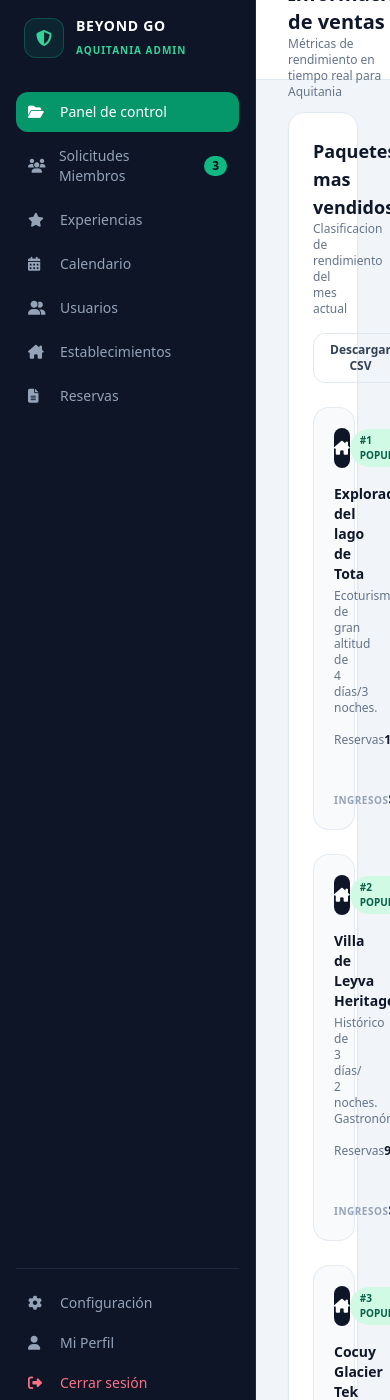
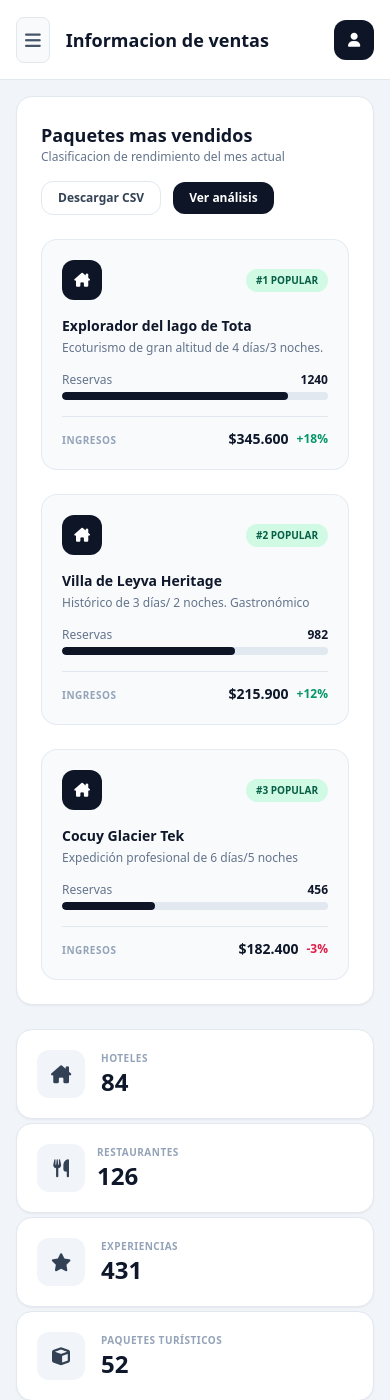
Before and after one commit to 71steven00/BeyondGo, a Django app: page /administrador/ in a window 390 px wide. Shown: the top 1400 px of the page. Run offline with Django 5.2, Linux system fonts and the light colour scheme; some libraries are stand-ins or nearby versions.

Commit message:
refactor: agrego nuva funcionalidad para que quede responsive en movil

```diff
--- a/templates/base_super_admin.html
+++ b/templates/base_super_admin.html
@@ -19,11 +19,16 @@
 </head>
 <body class="bg-slate-100 text-slate-800 flex h-screen overflow-hidden">
 
+     <!-- OVERLAY (Fondo oscuro transparente al abrir menú en móviles) -->
+    <div id="sidebar-overlay" class="fixed inset-0 bg-slate-900/50 backdrop-blur-sm z-40 hidden md:hidden transition-opacity"></div>
+
     <!-- SIDEBAR / MENÚ LATERAL IZQUIERDO -->
-    <aside class="w-64 bg-[#0d1527] text-slate-300 flex flex-col justify-between p-4 border-r border-slate-800">
+      <!-- Se oculta fuera de pantalla (-translate-x-full) en móviles y se muestra en md: (md:translate-x-0) -->
+    <aside id="sidebar" class="fixed md:static inset-y-0 left-0 z-50 w-64 bg-[#0d1527] text-slate-300 flex flex-col justify-between p-4 border-r border-slate-800 transition-transform duration-300 ease-in-out -translate-x-full md:translate-x-0">
         <div>
             <!-- Logo / Encabezado -->
-            <div class="flex items-center gap-3 px-2 mb-8">
+            <div class="flex items-center justify-between px-2 mb-8">
+                <div class="flex items-center gap-3">
                     <div class="w-10 h-10 bg-emerald-500/10 border border-emerald-500/30 rounded-xl flex items-center justify-center text-emerald-400">
                         <i class="fa-solid fa-shield-halved"></i>
                     </div>
@@ -32,13 +37,18 @@
                         <span class="text-[10px] text-emerald-400 font-semibold tracking-widest uppercase">Aquitania Admin</span>
                     </div>
                 </div>
+                <!-- Botón de Cierre (Solo visible en pantallas pequeñas) -->
+                <button id="close-sidebar-btn" class="md:hidden text-slate-400 hover:text-white p-2">
+                    <i class="fa-solid fa-xmark text-lg"></i>
+                </button>
+            </div>
 
             <!-- Enlaces de Navegación Principal -->
             <nav class="space-y-1">
-                <a href="#" class="flex items-center gap-3 px-3 py-2.5 rounded-xl bg-emerald-600 text-white font-medium text-sm transition">
+                <a href="{% url 'dashboard_admin' %}" class="flex items-center gap-3 px-3 py-2.5 rounded-xl bg-emerald-600 text-white font-medium text-sm transition">
                     <i class="fa-solid fa-folder-open w-5"></i> Panel de control
                 </a>
-                <a href="#" class="flex items-center gap-3 px-3 py-2.5 rounded-xl hover:bg-slate-800 hover:text-white text-slate-400 text-sm transition justify-between">
+                <a href="{% url 'solicitudes_miembros' %}" class="flex items-center gap-3 px-3 py-2.5 rounded-xl hover:bg-slate-800 hover:text-white text-slate-400 text-sm transition justify-between">
                     <div class="flex items-center gap-3">
                         <i class="fa-solid fa-users w-5"></i> Solicitudes Miembros
                     </div>
@@ -76,23 +86,31 @@
         </div>
     </aside>
 
+
     <!-- CONTENIDO PRINCIPAL -->
-    <div class="flex-1 flex flex-col overflow-hidden">
+    <div class="flex-1 flex flex-col overflow-hidden w-full">
 
         <!-- Barra Superior (Header) -->
-        <header class="h-20 bg-white border-b border-slate-200 flex items-center justify-between px-8">
+        <header class="h-20 bg-white border-b border-slate-200 flex items-center justify-between px-4 sm:px-8">
+            <div class="flex items-center gap-4">
+                <!-- Botón Hamburguesa (Solo visible en móviles/tablets pequeños) -->
+                <button id="toggle-sidebar-btn" class="md:hidden text-slate-600 hover:text-slate-900 focus:outline-none p-2 rounded-lg border border-slate-200 bg-slate-50">
+                    <i class="fa-solid fa-bars text-lg"></i>
+                </button>
+
                 <div>
-                <h2 class="text-xl font-bold text-slate-900">{% block header_title %}Informacion de ventas{% endblock %}</h2>
-                <p class="text-xs text-slate-500">{% block header_subtitle %}Métricas de rendimiento en tiempo real para Aquitania{% endblock %}</p>
+                    <h2 class="text-lg sm:text-xl font-bold text-slate-900">{% block header_title %}Informacion de ventas{% endblock %}</h2>
+                    <p class="text-xs text-slate-500 hidden sm:block">{% block header_subtitle %}Métricas de rendimiento en tiempo real para Aquitania{% endblock %}</p>
+                </div>
             </div>
 
             <!-- Buscador y Usuario -->
-            <div class="flex items-center gap-4">
-                <div class="relative">
+            <div class="flex items-center gap-3 sm:gap-4">
+                <div class="relative hidden sm:block">
                     <span class="absolute inset-y-0 left-0 flex items-center pl-3 text-slate-400">
                         <i class="fa-solid fa-magnifying-glass text-xs"></i>
                     </span>
-                    <input type="text" placeholder="Buscar datos..." class="w-64 pl-9 pr-4 py-2 bg-slate-50 border border-slate-200 rounded-xl text-xs focus:outline-none focus:border-emerald-500">
+                    <input type="text" placeholder="Buscar datos..." class="w-48 md:w-64 pl-9 pr-4 py-2 bg-slate-50 border border-slate-200 rounded-xl text-xs focus:outline-none focus:border-emerald-500">
                 </div>
                 <button class="w-10 h-10 bg-[#0d1527] text-white rounded-xl flex items-center justify-center hover:bg-slate-800 transition">
                     <i class="fa-solid fa-user text-sm"></i>
@@ -101,13 +119,37 @@
         </header>
 
         <!-- Área de Contenido Dinámico -->
-        <main class="flex-1 overflow-y-auto p-8">
+        <main class="flex-1 overflow-y-auto p-4 sm:p-8">
             {% block content %}
             <!-- Las vistas hijas inyectarán su contenido aquí -->
             {% endblock %}
         </main>
     </div>
 
+    <!-- SCRIPT DE CONTROL DEL MENÚ RESPONSIVE -->
+    <script>
+        document.addEventListener('DOMContentLoaded', () => {
+            const sidebar = document.getElementById('sidebar');
+            const overlay = document.getElementById('sidebar-overlay');
+            const toggleBtn = document.getElementById('toggle-sidebar-btn');
+            const closeBtn = document.getElementById('close-sidebar-btn');
+
+            function openSidebar() {
+                sidebar.classList.remove('-translate-x-full');
+                overlay.classList.remove('hidden');
+            }
+
+            function closeSidebar() {
+                sidebar.classList.add('-translate-x-full');
+                overlay.classList.add('hidden');
+            }
+
+            toggleBtn?.addEventListener('click', openSidebar);
+            closeBtn?.addEventListener('click', closeSidebar);
+            overlay?.addEventListener('click', closeSidebar);
+        });
+    </script>
+
     {% block extra_js %}{% endblock %}
 </body>
 </html>
```
Lines whose indentation alone changed are shown as unchanged.
